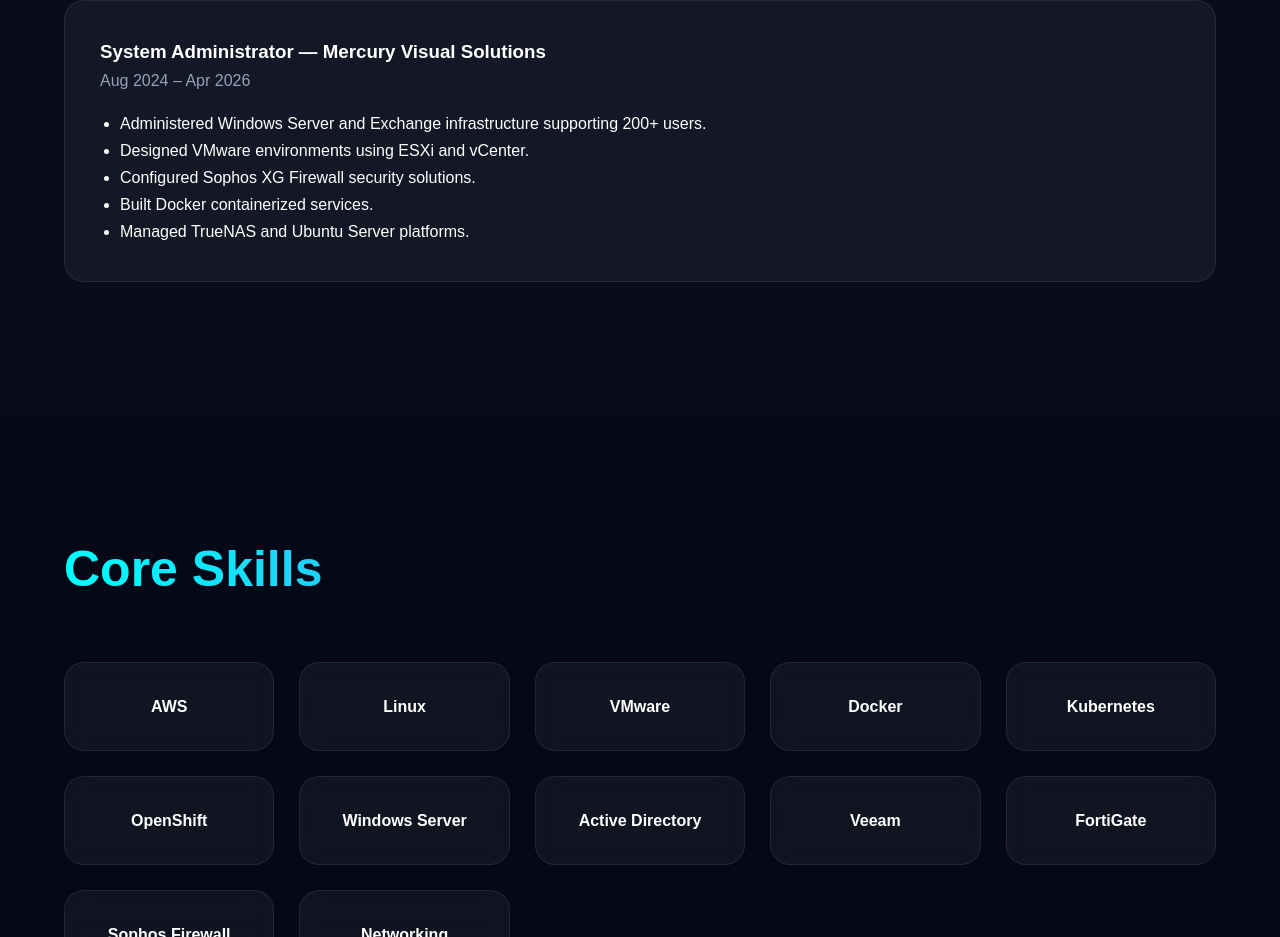
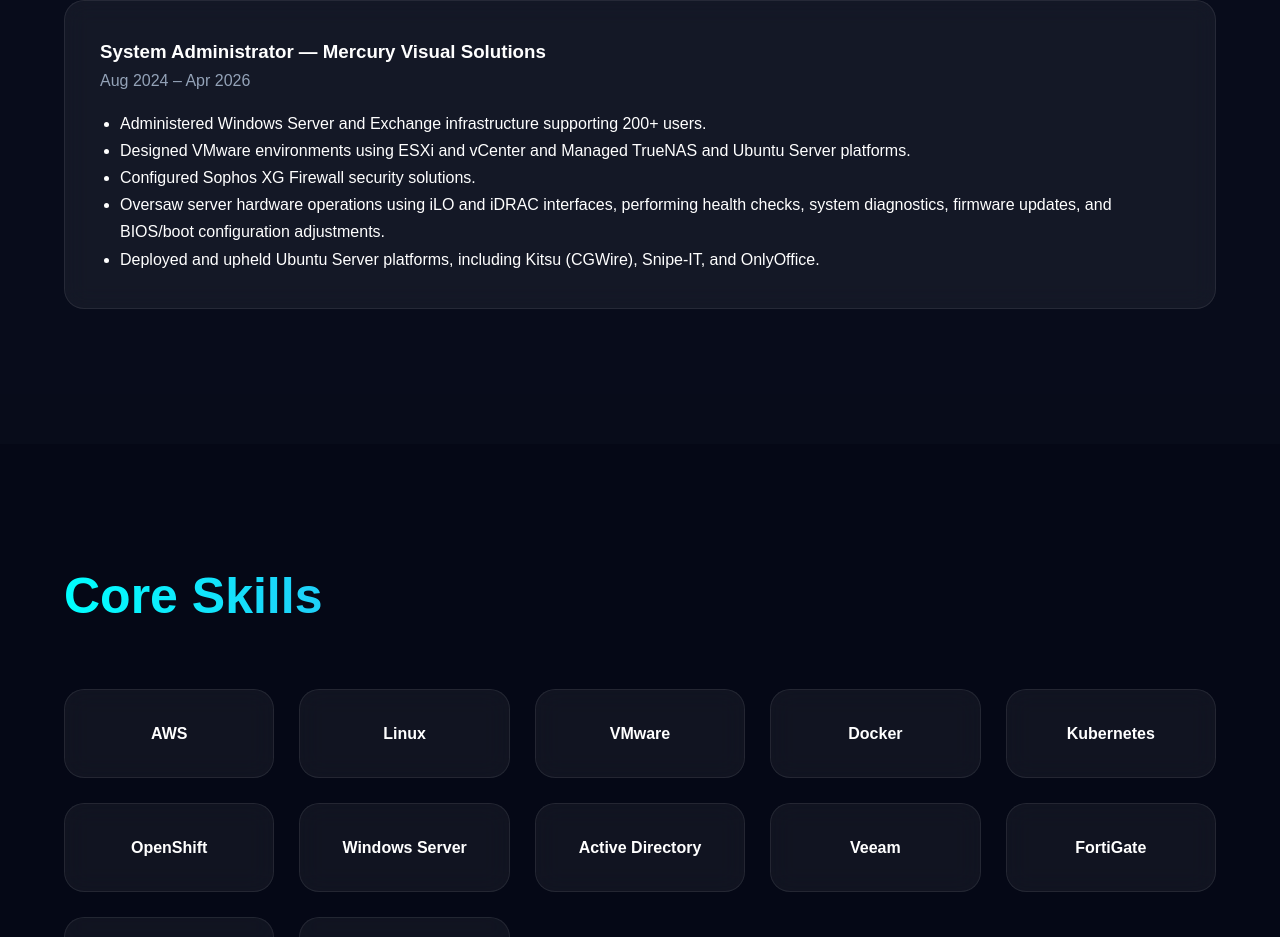
Before and after one commit to 1Kilany/aws-portfolio, a plain HTML site: page index.html in a window 1280 px wide. Shown: the part 2147-3084 px from the top of the page. Drawn offline with Linux system fonts and the light colour scheme.

Commit message:
index changes

```diff
--- a/index.html
+++ b/index.html
@@ -180,7 +180,7 @@
                     </li>
 
                     <li>
-                        Designed VMware environments using ESXi and vCenter.
+                        Designed VMware environments using ESXi and vCenter and Managed TrueNAS and Ubuntu Server platforms.
                     </li>
 
                     <li>
@@ -188,11 +188,11 @@
                     </li>
 
                     <li>
-                        Built Docker containerized services.
+                        Oversaw server hardware operations using iLO and iDRAC interfaces, performing health checks, system diagnostics, firmware updates, and BIOS/boot configuration adjustments.
                     </li>
 
                     <li>
-                        Managed TrueNAS and Ubuntu Server platforms.
+                        Deployed and upheld Ubuntu Server platforms, including Kitsu (CGWire), Snipe-IT, and OnlyOffice.
                     </li>
 
                 </ul>
```
